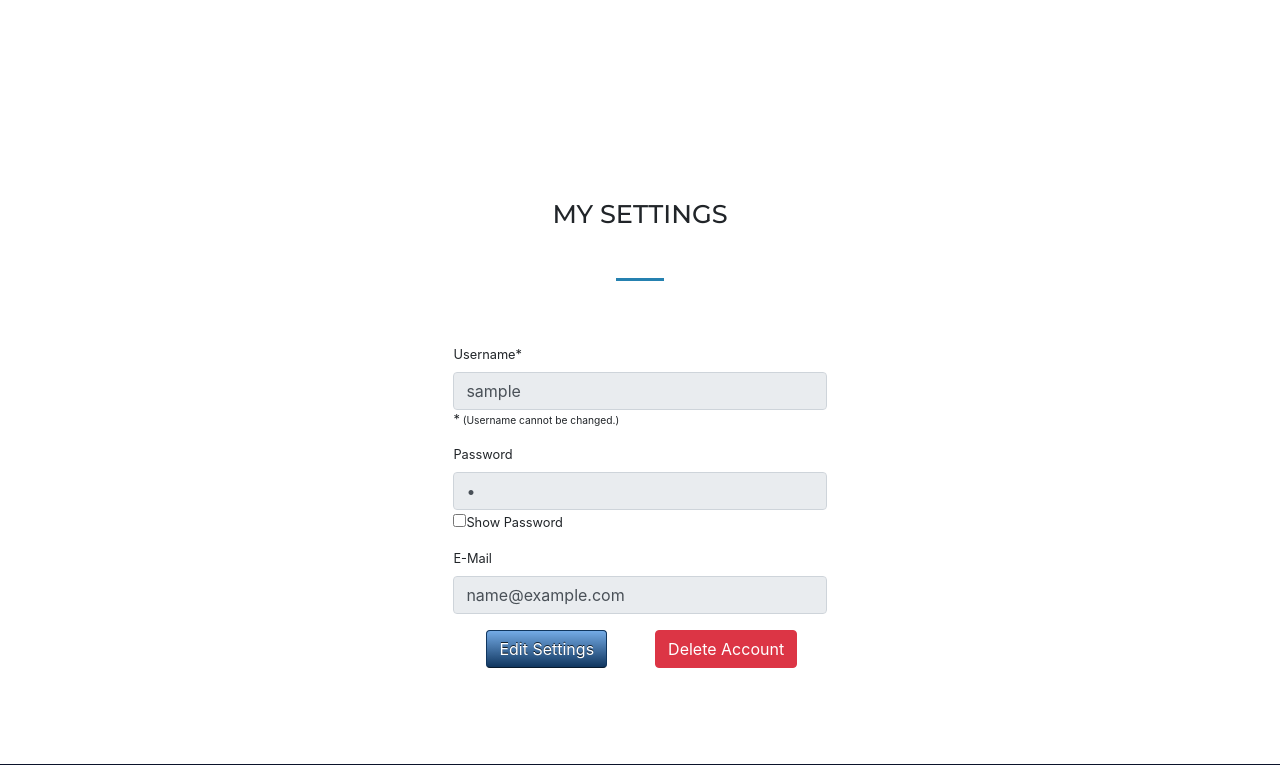
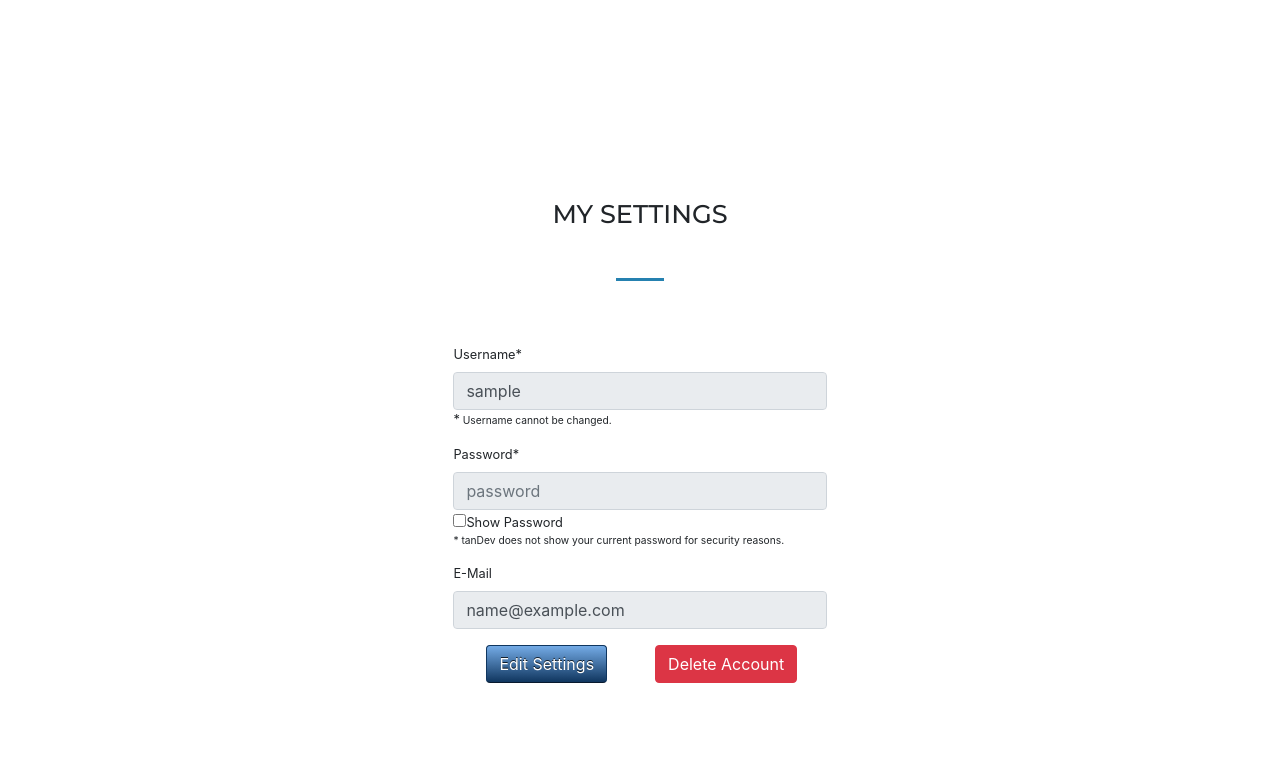
Before and after one commit to synnea/tanDev---tandem-exchange-for-developers, a Flask app: page /settings/ in a window 1280 px wide. Shown: the part 81-846 px from the top of the page. Run offline with Flask 2, Linux system fonts and the light colour scheme; the visitor is signed in with stand-in values (Sample User, id 1); a database or web service that is not in the repository returns one stand-in record (values such as "Sample title"); some libraries are stand-ins or nearby versions.

Commit message:
Finish designing settings page.

```diff
--- a/templates/pages/settings.html
+++ b/templates/pages/settings.html
@@ -23,16 +23,20 @@
 
                     <div class="form-group">
                         <label class="settings-label" for="settingsUsername">Username*</label>
-                        <input type="text" class="form-control" id="settingsUsername" name="username"
+                        <input type="text" class="form-control" id="Username" name="username"
                             value="{{username.username}}" readonly>
-                        *<small> (Username cannot be changed.)</small>
+                        *<small> Username cannot be changed.</small>
                     </div>
 
                     <div class="form-group">
-                        <label class="settings-label" for="settingsPassword">Password</label>
+                        <label class="settings-label" for="settingsPassword">{% if edit == True %} New {% endif %} Password*</label>
                         <input type="password" class="form-control" name="password" id="settingsPassword"
-                            value="{{username.password}}" {% if edit != True %} readonly {% endif %}>
+                            {% if edit != True %} placeholder="password" {% endif %}
+
+                            {% if edit == True %} placeholder="new password" {% endif %}
+                            {% if edit != True %} readonly {% endif %}>
                         <input type="checkbox" class="mt-1 mb-1" onclick="showPW()">Show Password
+                        {% if edit != True %} <small class="d-block">* tanDev does not show your current password for security reasons.</small>{% endif %}
                     </div>
                     <div class="form-group">
                         <label class="settings-label" for="Email">E-Mail</label>
```
